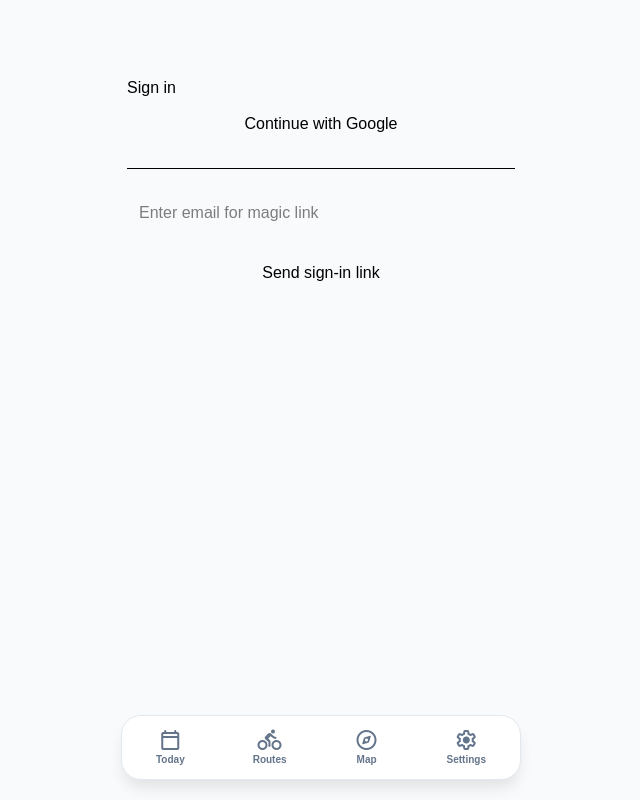
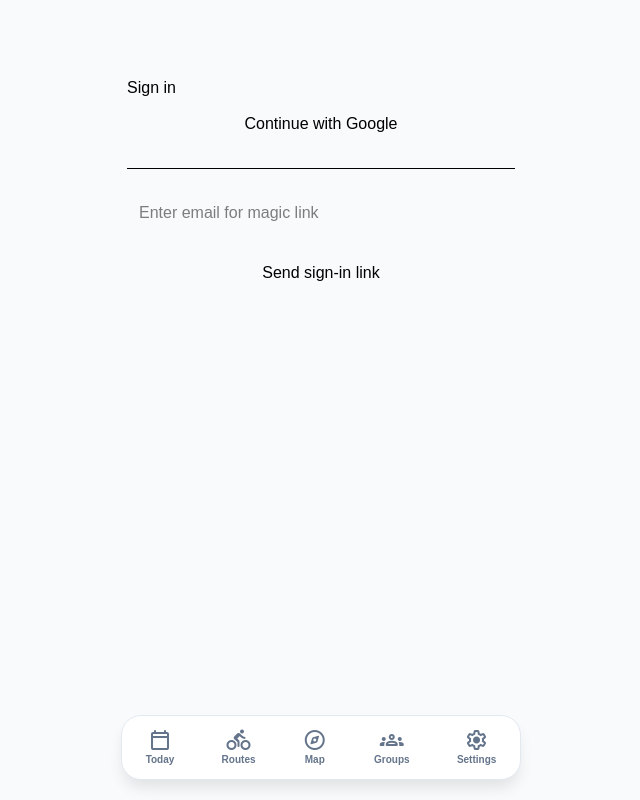
Before and after one commit to revoltlution/bikebuspal-app, a Next.js app: page /login in a window 1280 px wide. Shown: the whole page, without its empty margins (319-959 px from the left). Built offline with nearby package versions, Linux system fonts and the light colour scheme; no server answers.

Commit message:
more tweaks to modern view... just testing today page

```diff
--- a/app/globals.css
+++ b/app/globals.css
@@ -10,9 +10,22 @@
 
 .page {
   padding: 20px;
+  padding-top: calc(20px + env(safe-area-inset-top)); /* Adds notch protection */
   max-width: 600px;
   margin: 0 auto;
-  padding-bottom: 120px; /* Space for nav */
+  padding-bottom: 120px;
+}
+
+/* Make the Browse Routes look like a high-end button */
+.btn.primary {
+  background: #2563eb !important;
+  color: white !important;
+  font-weight: 700 !important;
+  border: none !important;
+  padding: 14px !important;
+  display: block !important;
+  border-radius: 16px !important;
+  box-shadow: 0 4px 12px rgba(37, 99, 235, 0.2) !important;
 }
 
 .bottom-nav {
--- a/app/layout.tsx
+++ b/app/layout.tsx
@@ -1,32 +1,48 @@
+"use client";
+
+import { usePathname } from "next/navigation";
+import Link from "next/link";
 import "./globals.css";
 
+const navItems = [
+  { href: "/today", label: "Today", icon: "calendar_today" },
+  { href: "/routes", label: "Routes", icon: "directions_bike" },
+  { href: "/map", label: "Map", icon: "explore" },
+  { href: "/groups", label: "Groups", icon: "groups" },
+  { href: "/settings", label: "Settings", icon: "settings" },
+];
+
 export default function RootLayout({ children }: { children: React.ReactNode }) {
+  const pathname = usePathname();
+
   return (
     <html lang="en">
       <head>
-        <link rel="stylesheet" href="https://fonts.googleapis.com/css2?family=Material+Symbols+Rounded:opsz,wght,FILL,GRAD@24,400,0,0" />
+        <link rel="stylesheet" href="https://fonts.googleapis.com/css2?family=Material+Symbols+Rounded:opsz,wght,FILL,GRAD@20..48,100..700,0..1,-50..200" />
       </head>
       <body>
         {children}
 
-        {/* Manual Nav for testing - Put this directly in layout */}
         <nav className="bottom-nav">
-          <a href="/today" className="nav-item">
-            <span className="material-symbols-rounded">calendar_today</span>
-            <span>Today</span>
-          </a>
-          <a href="/routes" className="nav-item">
-            <span className="material-symbols-rounded">directions_bike</span>
-            <span>Routes</span>
-          </a>
-          <a href="/map" className="nav-item">
-            <span className="material-symbols-rounded">explore</span>
-            <span>Map</span>
-          </a>
-          <a href="/settings" className="nav-item">
-            <span className="material-symbols-rounded">settings</span>
-            <span>Settings</span>
-          </a>
+          {navItems.map((item) => {
+            // Checks if current path starts with href (good for sub-pages)
+            const isActive = pathname.startsWith(item.href);
+            return (
+              <Link
+                key={item.href}
+                href={item.href}
+                className={`nav-item ${isActive ? 'active' : ''}`}
+              >
+                <span
+                  className="material-symbols-rounded"
+                  style={{ fontVariationSettings: `'FILL' ${isActive ? 1 : 0}` }}
+                >
+                  {item.icon}
+                </span>
+                <span>{item.label}</span>
+              </Link>
+            );
+          })}
         </nav>
       </body>
     </html>
--- a/src/components/TodayHero.tsx
+++ b/src/components/TodayHero.tsx
@@ -16,8 +16,9 @@
         <span className="material-symbols-rounded text-5xl text-slate-400 mb-3 font-light">bedtime</span>
         <h2 className="text-xl font-bold text-slate-800 italic tracking-tight">So much empty</h2>
         <p className="text-sm text-slate-500 max-w-[220px] mt-2">No bike buses joined for today. Ready to find a new route?</p>
-        <Link href="/routes" className="btn primary mt-4 px-6">Browse Routes</Link>
+        <Link href="/routes" className="btn primary mt-4 w-full text-center">Browse Routes</Link>
       </div>
+
     );
   }
 
```
